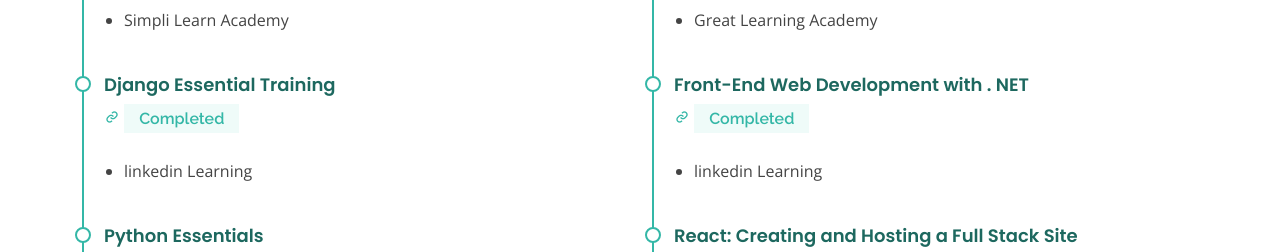
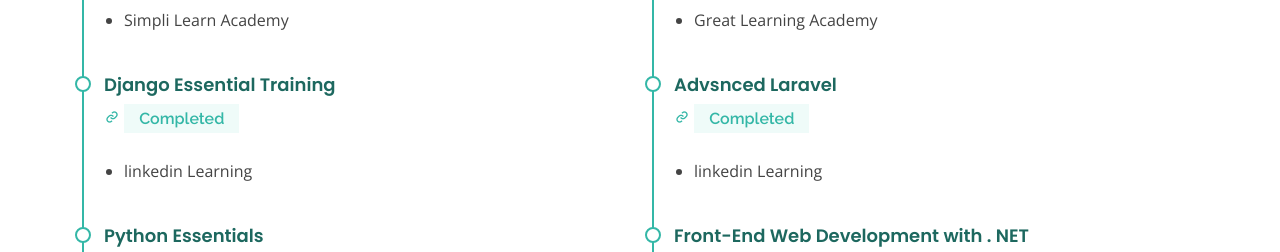
Before and after one commit to JamilaHasangi/Jamila-Hasangi, a plain HTML site: page certificates.html in a window 1280 px wide. Shown: the part 411-663 px from the top of the page. Drawn offline with nearby package versions, Linux system fonts and the light colour scheme.

Commit message:
update certification

```diff
--- a/certificates.html
+++ b/certificates.html
@@ -94,6 +94,7 @@
               </ul>
               </p>
           </div>
+
           <div class="resume-item">
             <h4>Django Essential Training</h4>
             <div class="portfolio-links">
@@ -313,6 +314,18 @@
               <p>
               <ul>
                 <li>Great Learning Academy</li>
+              </ul>
+              </p>
+            </div>
+            <div class="resume-item">
+              <h4>Advsnced Laravel</h4>
+              <div class="portfolio-links">
+                <a href="assets/img/CertificateOfCompletion_Advanced Laravel.pdf" data-glightbox="type: external" class="portfolio-details-lightbox" title="Portfolio Details"><i class="bx bx-link"></i></a>
+              <h5>Completed </h5>
+            </div>
+              <p>
+              <ul>
+                <li>linkedin Learning</li>
               </ul>
               </p>
             </div>
```
Also changed, not shown: 1 other file.
